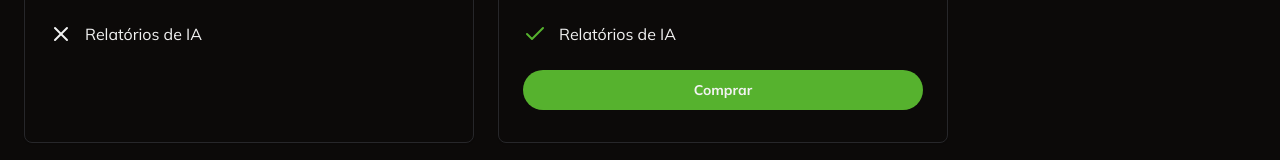
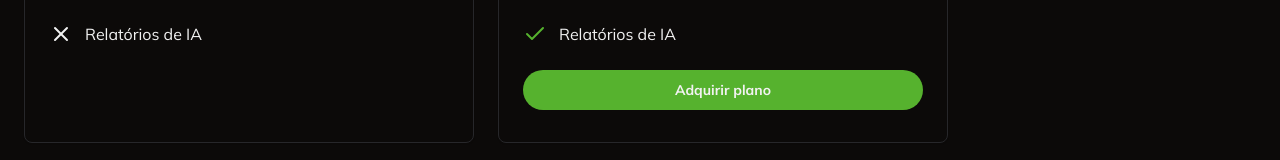
Before and after one commit to WanderAmaral/finance-ai, a Next.js app: page /subscription in a window 1280 px wide. Shown: the part 374-534 px from the top of the page. Built offline with nearby package versions, Linux system fonts and the light colour scheme; no server answers; sample sign-in values are in the browser's storage.

Commit message:
fix: remove overflow in project

```diff
--- a/app/layout.tsx
+++ b/app/layout.tsx
@@ -20,11 +20,11 @@ export default function RootLayout({
   children: React.ReactNode;
 }>) {
   return (
-    <html lang="en" className="h-full overflow-hidden">
+    <html lang="en" className="h-full">
       <body className={`${mulish.className} dark antialiased`}>
         <ClerkProvider appearance={{ baseTheme: dark }}>
           <Navbar />
-          <div className="flex h-full flex-col overflow-hidden">{children}</div>
+          <div className="flex h-full flex-col">{children}</div>
         </ClerkProvider>
       </body>
     </html>
--- a/app/subscription/_actions/create-checkout/index.ts
+++ b/app/subscription/_actions/create-checkout/index.ts
@@ -1,14 +1,13 @@
 "use server";
 
 import { auth } from "@clerk/nextjs/server";
-import { redirect } from "next/navigation";
 import Stripe from "stripe";
 
-export const createCheckout = async () => {
+export const createStripeCheckout = async () => {
   const { userId } = await auth();
 
   if (!userId) {
-    redirect("/login");
+    throw new Error("Unauthorized");
   }
 
   if (!process.env.STRIPE_SECRET_KEY) {
@@ -21,20 +20,20 @@ export const createCheckout = async () => {
 
   const session = await stripe.checkout.sessions.create({
     payment_method_types: ["card"],
+    mode: "subscription",
+    success_url: `http://localhost:3000`,
+    cancel_url: `http://localhost:3000`,
+    subscription_data: {
+      metadata: {
+        clerk_user_id: userId,
+      },
+    },
     line_items: [
       {
         price: process.env.STRIPE_PREMIUM_PLAN_PRICE_ID,
         quantity: 1,
       },
     ],
-    mode: "subscription",
-    success_url: `http://localhost:3000`,
-    cancel_url: `${process.env.NEXT_PUBLIC_BASE_URL}/subscription/cancel`,
-    subscription_data: {
-      metadata: {
-        clerk_user_id: userId,
-      },
-    },
   });
 
   return { sessionId: session.id };
--- /dev/null
+++ b/app/subscription/_components/acquire-plan-button.tsx
@@ -0,0 +1,47 @@
+"use client";
+
+import { Button } from "@/app/_components/ui/button";
+import { loadStripe } from "@stripe/stripe-js";
+import { useUser } from "@clerk/nextjs";
+import Link from "next/link";
+import { createStripeCheckout } from "../_actions/create-checkout";
+
+const AcquirePlanButton = () => {
+  const { user } = useUser();
+
+  const handleAcquirePlanClick = async () => {
+    const { sessionId } = await createStripeCheckout();
+    if (!process.env.NEXT_PUBLIC_STRIPE_PUBLISHABLE_KEY) {
+      throw new Error("Stripe publishable key not found");
+    }
+    const stripe = await loadStripe(
+      process.env.NEXT_PUBLIC_STRIPE_PUBLISHABLE_KEY,
+    );
+    if (!stripe) {
+      throw new Error("Stripe not found");
+    }
+    await stripe.redirectToCheckout({ sessionId });
+  };
+  const hasPremiumPlan = user?.publicMetadata.subscriptionPlan == "premium";
+  if (hasPremiumPlan) {
+    return (
+      <Button className="w-full rounded-full font-bold" variant="link">
+        <Link
+          href={`${process.env.NEXT_PUBLIC_STRIPE_CUSTOMER_PORTAL_URL as string}?prefilled_email=${user.emailAddresses[0].emailAddress}`}
+        >
+          Gerenciar plano
+        </Link>
+      </Button>
+    );
+  }
+  return (
+    <Button
+      className="w-full rounded-full font-bold"
+      onClick={handleAcquirePlanClick}
+    >
+      Adquirir plano
+    </Button>
+  );
+};
+
+export default AcquirePlanButton;
--- a/app/subscription/page.tsx
+++ b/app/subscription/page.tsx
@@ -2,14 +2,17 @@ import { auth } from "@clerk/nextjs/server";
 import { redirect } from "next/navigation";
 import { Card, CardContent, CardHeader } from "../_components/ui/card";
 import { CheckIcon, XIcon } from "lucide-react";
-import { Button } from "../_components/ui/button";
+import AcquirePlanButton from "./_components/acquire-plan-button";
 
 const SubscriptionPage = async () => {
   const { userId } = await auth();
 
+  console.log(userId);
+
   if (!userId) {
     redirect("/login");
   }
+
   return (
     <>
       <div className="space-y-6 p-6">
@@ -58,7 +61,7 @@ const SubscriptionPage = async () => {
                 <CheckIcon className="text-primary" />
                 <p>Relatórios de IA</p>
               </div>
-              <Button className="w-full rounded-full font-bold">Comprar</Button>
+              <AcquirePlanButton />
             </CardContent>
           </Card>
         </div>
--- a/package.json
+++ b/package.json
@@ -22,6 +22,7 @@
     "@radix-ui/react-scroll-area": "^1.2.2",
     "@radix-ui/react-select": "^2.1.4",
     "@radix-ui/react-slot": "^1.1.1",
+    "@stripe/stripe-js": "^4.9.0",
     "@tanstack/react-table": "^8.20.5",
     "class-variance-authority": "^0.7.0",
     "clsx": "^2.1.1",
```
Also changed, not shown: 1 other file (tests, documents, lock files or other folders).
